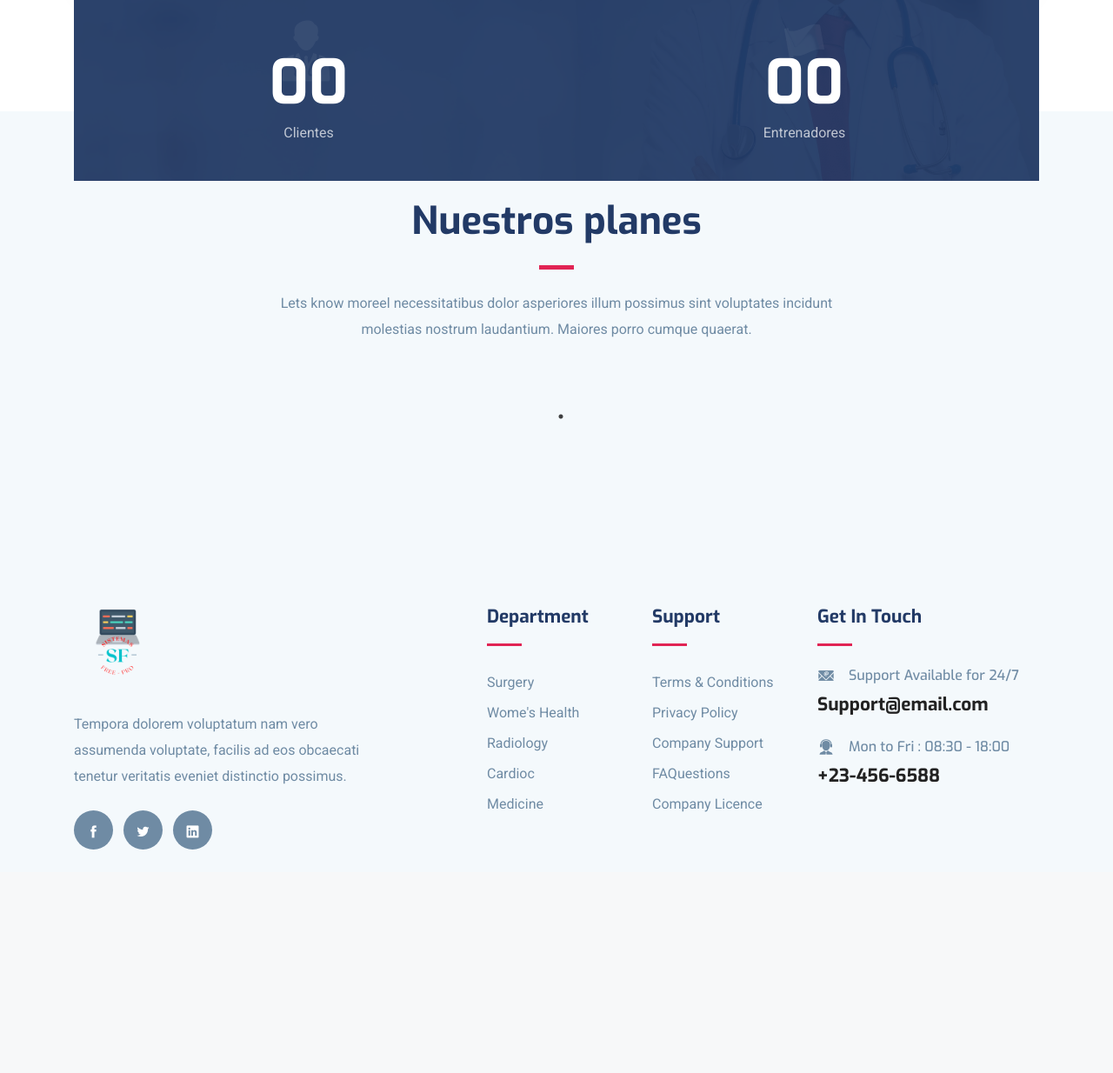
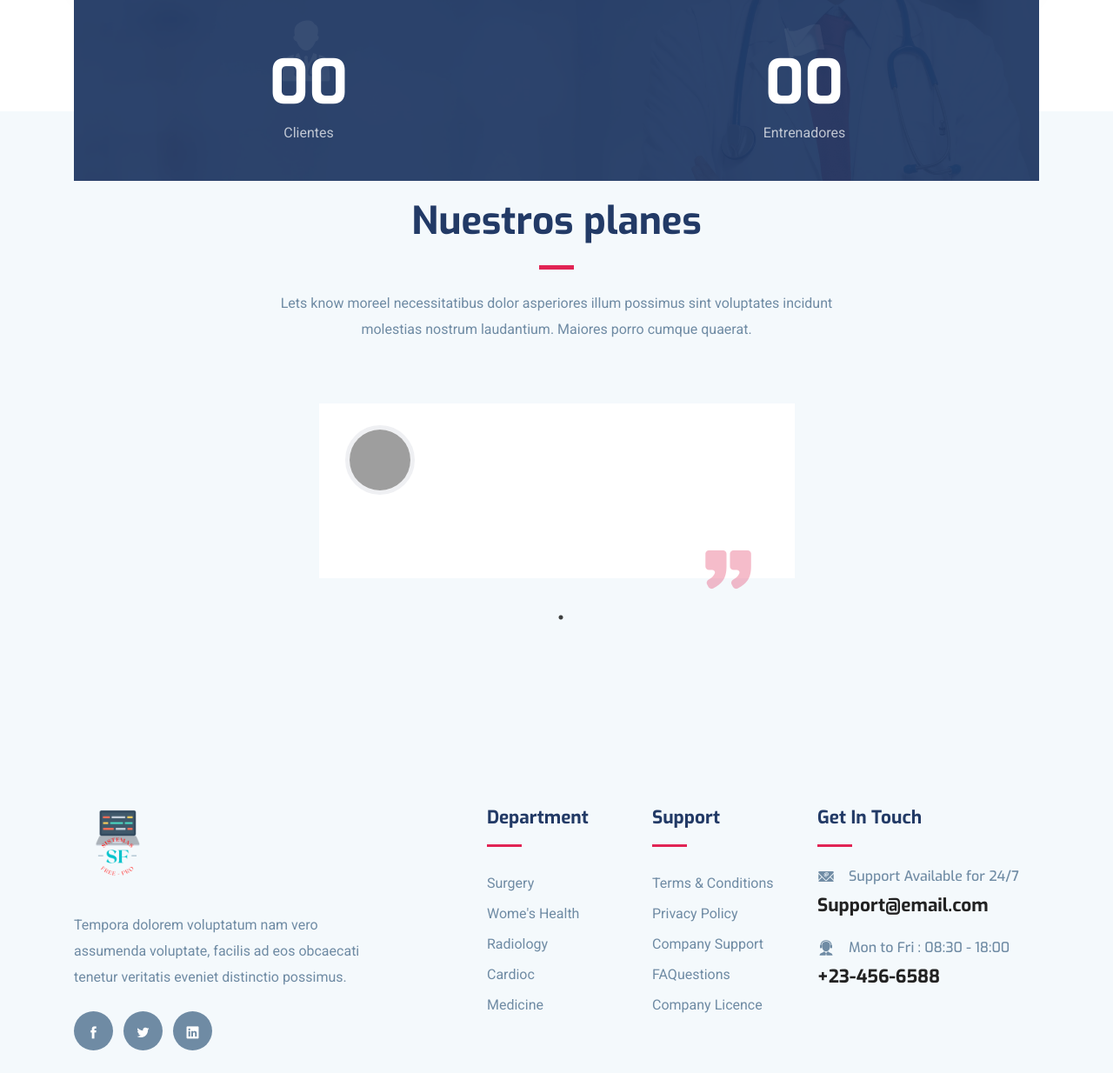
Before and after one commit to ZielGit/gym-system, a PHP site: the page made by views/index.php in a window 1280 px wide. Shown: the part 999-2233 px from the top of the page at 87% size. Before the commit the page ends 1976 px from the top, so only its background shows below. Run offline with PHP 8.4, Linux system fonts and the light colour scheme; the template is opened without the code that fills it, so the values that code supplies are empty; some libraries are stand-ins or nearby versions; grey boxes are pictures that could not be loaded.

Commit message:
fix: Index view

```diff
--- a/views/index.php
+++ b/views/index.php
@@ -32,13 +32,13 @@
   <!--
   Essential stylesheets
   =====================================-->
-  <link rel="stylesheet" href="<?php echo base_url; ?>Assets/home/plugins/bootstrap/bootstrap.min.css">
-  <link rel="stylesheet" href="<?php echo base_url; ?>Assets/home/plugins/icofont/icofont.min.css">
-  <link rel="stylesheet" href="<?php echo base_url; ?>Assets/home/plugins/slick-carousel/slick/slick.css">
-  <link rel="stylesheet" href="<?php echo base_url; ?>Assets/home/plugins/slick-carousel/slick/slick-theme.css">
+  <link rel="stylesheet" href="Assets/home/plugins/bootstrap/bootstrap.min.css">
+  <link rel="stylesheet" href="Assets/home/plugins/icofont/icofont.min.css">
+  <link rel="stylesheet" href="Assets/home/plugins/slick-carousel/slick/slick.css">
+  <link rel="stylesheet" href="Assets/home/plugins/slick-carousel/slick/slick-theme.css">
 
   <!-- Main Stylesheet -->
-  <link rel="stylesheet" href="<?php echo base_url; ?>Assets/home/css/style.css">
+  <link rel="stylesheet" href="Assets/home/css/style.css">
 
 </head>
 
@@ -68,7 +68,7 @@
 	<nav class="navbar navbar-expand-lg navigation" id="navbar">
 		<div class="container">
 			<a class="navbar-brand" href="index.html">
-				<img src="<?php echo base_url; ?>Assets/images/logo.png" alt="" width="100" class="img-fluid">
+				<img src="Assets/images/logo.png" alt="" width="100" class="img-fluid">
 			</a>
 
 			<button class="navbar-toggler collapsed" type="button" data-toggle="collapse" data-target="#navbarmain"
@@ -82,7 +82,7 @@
 					<li class="nav-item"><a class="nav-link" href="#">About</a></li>
 					<li class="nav-item"><a class="nav-link" href="#">Services</a></li>
 
-					<li class="nav-item"><a class="nav-link" href="<?php echo base_url . 'home/login'; ?>">Login</a></li>
+					<li class="nav-item"><a class="nav-link" href="/login">Login</a></li>
 				</ul>
 			</div>
 		</div>
@@ -91,7 +91,7 @@
 
 
 <!-- Slider Start -->
-<section class="banner" style="background-image: url('<?php echo base_url . 'Assets/images/principal.jpg'; ?>');">
+<section class="banner" style="background-image: url('Assets/images/principal.jpg');">
 	<div class="container">
 		<div class="row">
 			<div class="col-lg-6 col-md-12 col-xl-7">
@@ -154,14 +154,14 @@
 				<div class="col-lg-6 col-md-6 col-sm-6">
 					<div class="counter-stat">
 						<i class="icofont-doctor"></i>
-						<span class="h3 counter" data-count="<?php echo $data['clientes']['total']; ?>">0</span>
+						<span class="h3 counter" data-count="">0</span>
 						<p>Clientes</p>
 					</div>
 				</div>
 				<div class="col-lg-6 col-md-6 col-sm-6">
 					<div class="counter-stat">
 						<i class="icofont-flag"></i>
-						<span class="h3 counter" data-count="<?php echo $data['entrenador']['total']; ?>">0</span>
+						<span class="h3 counter" data-count="">0</span>
 						<p>Entrenadores</p>
 					</div>
 				</div>
@@ -187,23 +187,20 @@
 	<div class="container">
 		<div class="row align-items-center">
 			<div class="col-lg-12 testimonial-wrap-2">
-                <?php foreach ($data['planes'] as $plan) { ?>
 				<div class="testimonial-block style-2  gray-bg">
 					<i class="icofont-quote-right"></i>
 
 					<div class="testimonial-thumb">
-						<img src="<?php echo base_url .'Assets/images/planes/' . $plan['imagen']; ?>" alt="" class="img-fluid">
+						<img src="Assets/images/planes/" alt="" class="img-fluid">
 					</div>
 
 					<div class="client-info ">
-						<h4><?php echo $plan['plan']; ?></h4>
-						<span><?php echo $plan['precio_plan'] . ' ' . $plan['condicion']; ?></span>
+						<h4></h4>
+						<span></span>
 						<p>
-                        <?php echo $plan['descripcion']; ?>
 						</p>
 					</div>
 				</div>
-                <?php } ?>
 			</div>
 		</div>
 	</div>
@@ -216,7 +213,7 @@
 			<div class="col-lg-4 mr-auto col-sm-6">
 				<div class="widget mb-5 mb-lg-0">
 					<div class="logo mb-4">
-						<img src="<?php echo base_url; ?>Assets/images/logo.png" alt="" class="img-fluid" width="100">
+						<img src="Assets/images/logo.png" alt="" class="img-fluid" width="100">
 					</div>
 					<p>Tempora dolorem voluptatum nam vero assumenda voluptate, facilis ad eos obcaecati tenetur veritatis eveniet distinctio possimus.</p>
 
@@ -295,12 +292,12 @@
     <!--
     Essential Scripts
     =====================================-->
-    <script src="<?php echo base_url; ?>Assets/home/plugins/jquery/jquery.js"></script>
-    <script src="<?php echo base_url; ?>Assets/home/plugins/bootstrap/bootstrap.min.js"></script>
-    <script src="<?php echo base_url; ?>Assets/home/plugins/slick-carousel/slick/slick.min.js"></script>
-    <script src="<?php echo base_url; ?>Assets/home/plugins/shuffle/shuffle.min.js"></script>
+    <script src="Assets/home/plugins/jquery/jquery.js"></script>
+    <script src="Assets/home/plugins/bootstrap/bootstrap.min.js"></script>
+    <script src="Assets/home/plugins/slick-carousel/slick/slick.min.js"></script>
+    <script src="Assets/home/plugins/shuffle/shuffle.min.js"></script>
 
-    <script src="<?php echo base_url; ?>Assets/home/js/script.js"></script>
+    <script src="Assets/home/js/script.js"></script>
 
   </body>
   </html>
```
